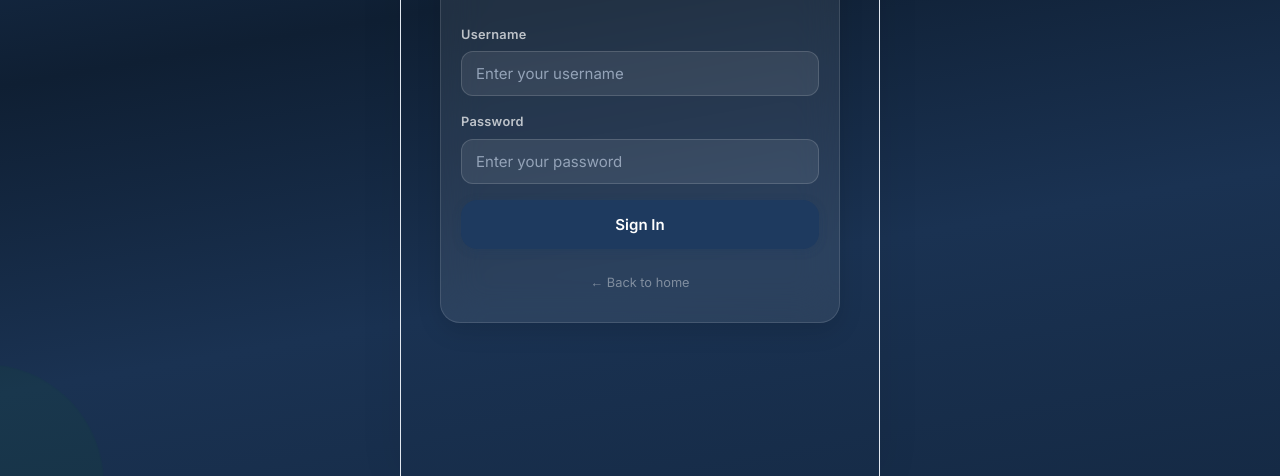
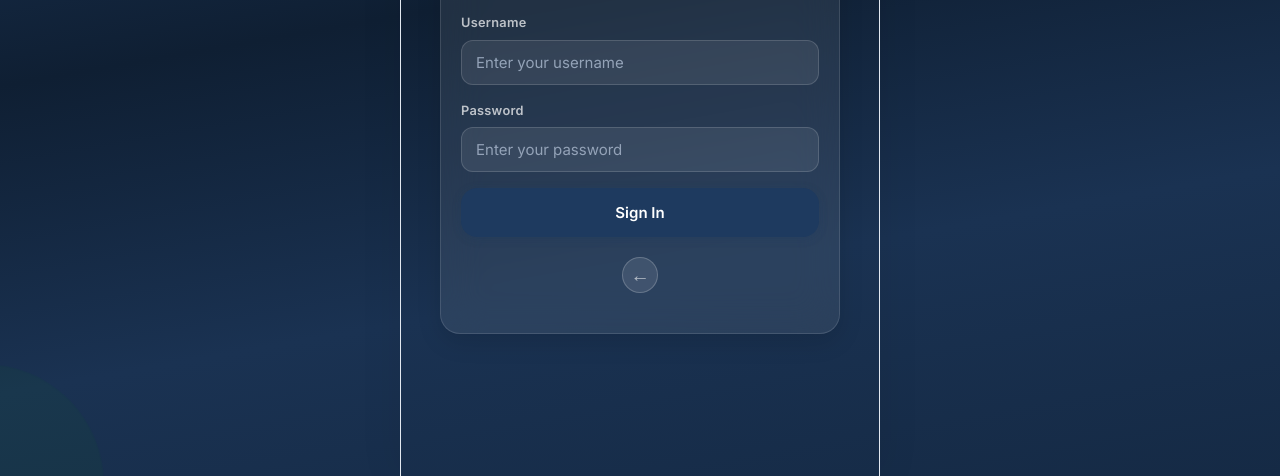
Before and after one commit to Shubrathshetty/PregManage, a website: page public/admin-login.html in a window 1280 px wide. Shown: the part 324-800 px from the top of the page. Drawn offline with Linux system fonts and the light colour scheme.

Commit message:
feat: Introduce initial public HTML pages for various user flows and a comprehensive global CSS design system

```diff
--- a/public/admin-login.html
+++ b/public/admin-login.html
@@ -44,7 +44,7 @@
                 </form>
 
                 <div style="text-align: center; margin-top: 20px;">
-                    <a href="/" style="color: rgba(255,255,255,0.4); font-size: 0.8rem;">← Back to home</a>
+                    <a href="/" onclick="history.back(); return false;" class="app-back-btn" style="color: rgba(255,255,255,0.6); background: rgba(255,255,255,0.1); border-color: rgba(255,255,255,0.2);">←</a>
                 </div>
             </div>
         </div>
--- a/public/css/style.css
+++ b/public/css/style.css
@@ -1698,22 +1698,27 @@ tbody tr:last-child td {
 .app-back-btn {
     display: inline-flex;
     align-items: center;
-    gap: 4px;
-    background: none;
-    border: none;
-    color: var(--gray-500);
-    font-size: 0.85rem;
-    font-weight: 500;
-    padding: 8px 0;
+    justify-content: center;
+    width: 36px;
+    height: 36px;
+    background: var(--gray-100);
+    border: 1px solid var(--gray-200);
+    color: var(--gray-700);
+    font-size: 1.2rem;
+    font-weight: 700;
+    border-radius: 50%;
     cursor: pointer;
     -webkit-tap-highlight-color: transparent;
     text-decoration: none;
-    font-family: var(--font-body);
-    margin-bottom: 8px;
-}
-
-.app-back-btn:hover {
-    color: var(--primary-500);
+    margin-bottom: 12px;
+    transition: all var(--transition-base);
+}
+
+.app-back-btn:hover, .app-back-btn:active {
+    background: var(--primary-50);
+    border-color: var(--primary-200);
+    color: var(--primary-600);
+    transform: translateX(-2px);
 }
 
 /* ---- Welcome Card ---- */
```
Also changed, not shown: public/admin-dashboard.html (+0 -6 lines), public/home-visits.html (+1 -1 lines), public/hospital-visits.html (+1 -1 lines), public/patient-register.html (+1 -1 lines), public/patient-search.html (+1 -1 lines), public/questionnaire.html (+1 -1 lines), public/summary.html (+1 -0 lines), public/worker-login.html (+1 -1 lines).
